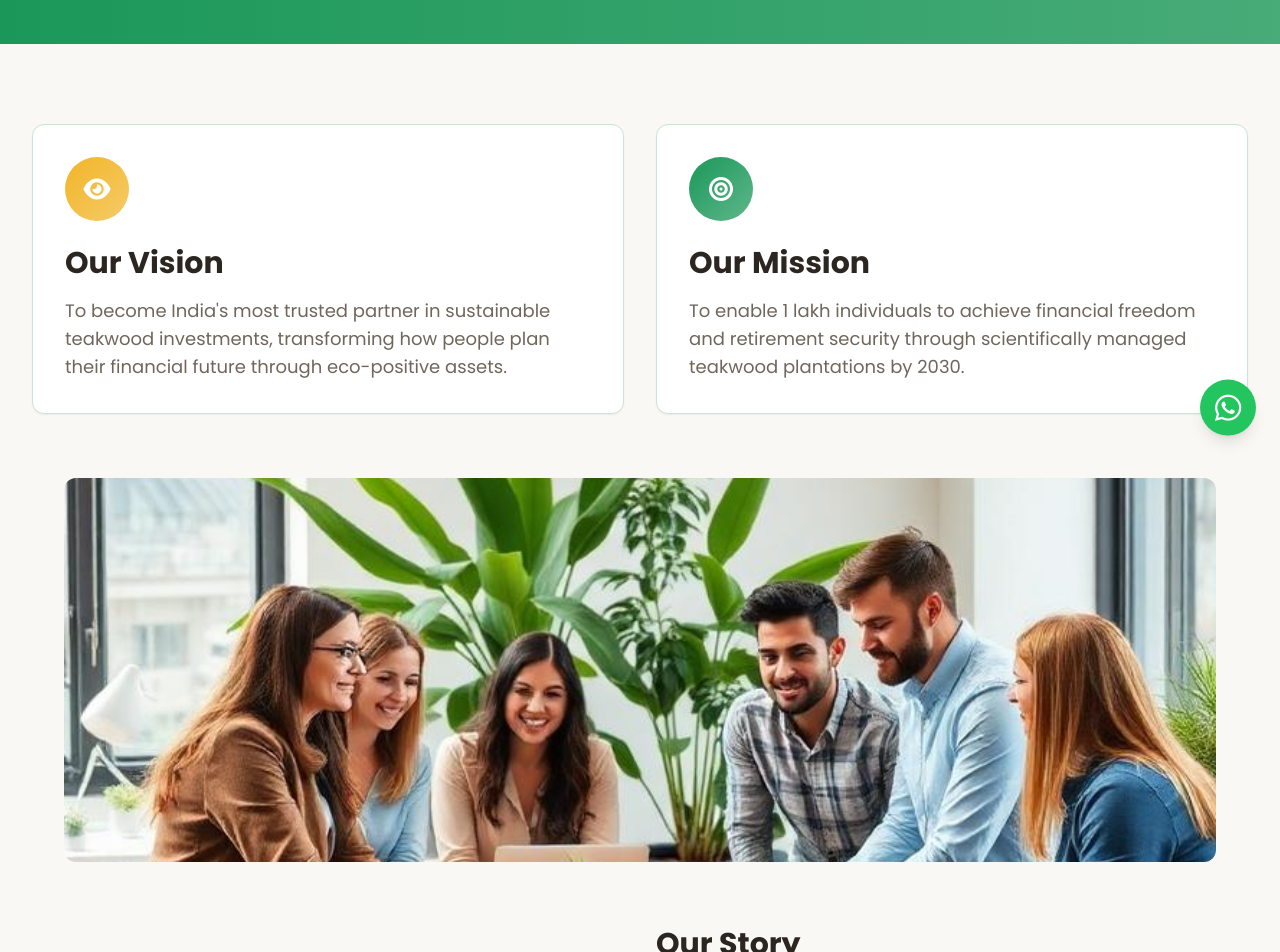
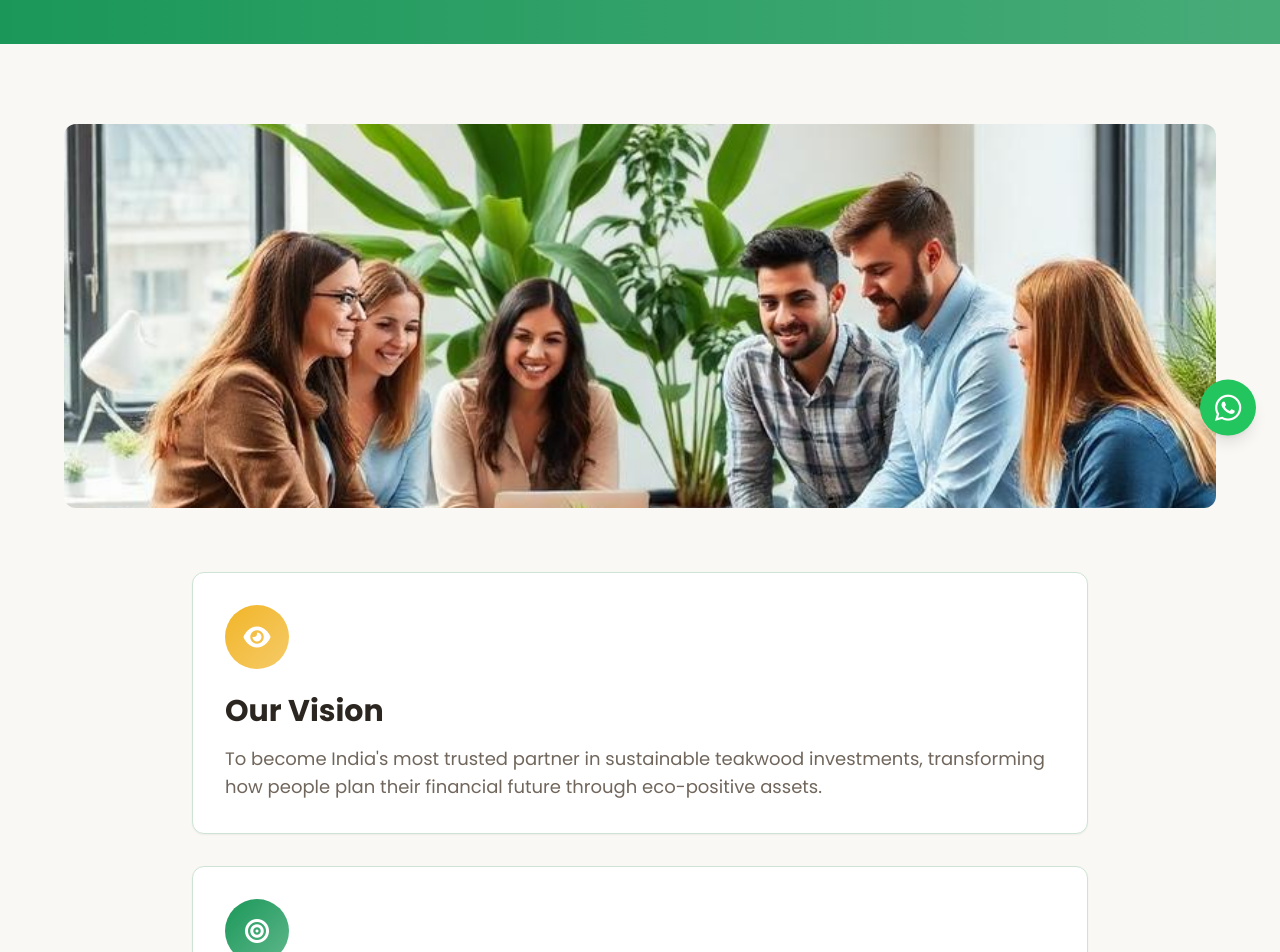
Before and after one commit to jarvis1365/terraverde-grow-invest, a React (Vite) app: page /about in a window 1280 px wide. Shown: the part 340-1292 px from the top of the page. Built offline with nearby package versions, Linux system fonts and the light colour scheme; the HTML template or start-up script is replaced by a standard one.

Commit message:
Refactor About page layout

```diff
--- a/src/pages/About.tsx
+++ b/src/pages/About.tsx
@@ -18,7 +18,16 @@ const About = () => {
       {/* Mission & Vision */}
       <section className="py-16 sm:py-20 bg-background">
         <div className="container mx-auto px-4 sm:px-6 lg:px-8">
-          <div className="grid grid-cols-1 md:grid-cols-2 gap-6 sm:gap-8 mb-12 sm:mb-16">
+          {/* Team Image - Background image: eco-investment-team.jpg */}
+          <div className="max-w-6xl mx-auto mb-12 sm:mb-16 rounded-xl overflow-hidden hover-zoom">
+            <img
+              src={ecoTeam}
+              alt="Eco investment team working together"
+              className="w-full h-96 object-cover"
+            />
+          </div>
+
+          <div className="max-w-4xl mx-auto space-y-6 sm:space-y-8">
             <Card className="p-8 hover-lift">
               <div className="w-16 h-16 rounded-full bg-gradient-to-br from-accent to-accent/70 flex items-center justify-center mb-6">
                 <i className="fas fa-eye text-white text-2xl"></i>
@@ -39,15 +48,6 @@ const About = () => {
               </p>
             </Card>
           </div>
-
-      {/* Team Image - Background image: eco-investment-team.jpg */}
-      <div className="max-w-6xl mx-auto mb-16 rounded-xl overflow-hidden hover-zoom">
-        <img
-          src={ecoTeam}
-          alt="Eco investment team working together"
-          className="w-full h-96 object-cover"
-        />
-      </div>
 
       {/* Company Story - Feature image: plant-hand-growth.jpg */}
       <div className="max-w-4xl mx-auto mb-12 sm:mb-16 px-4">
```
